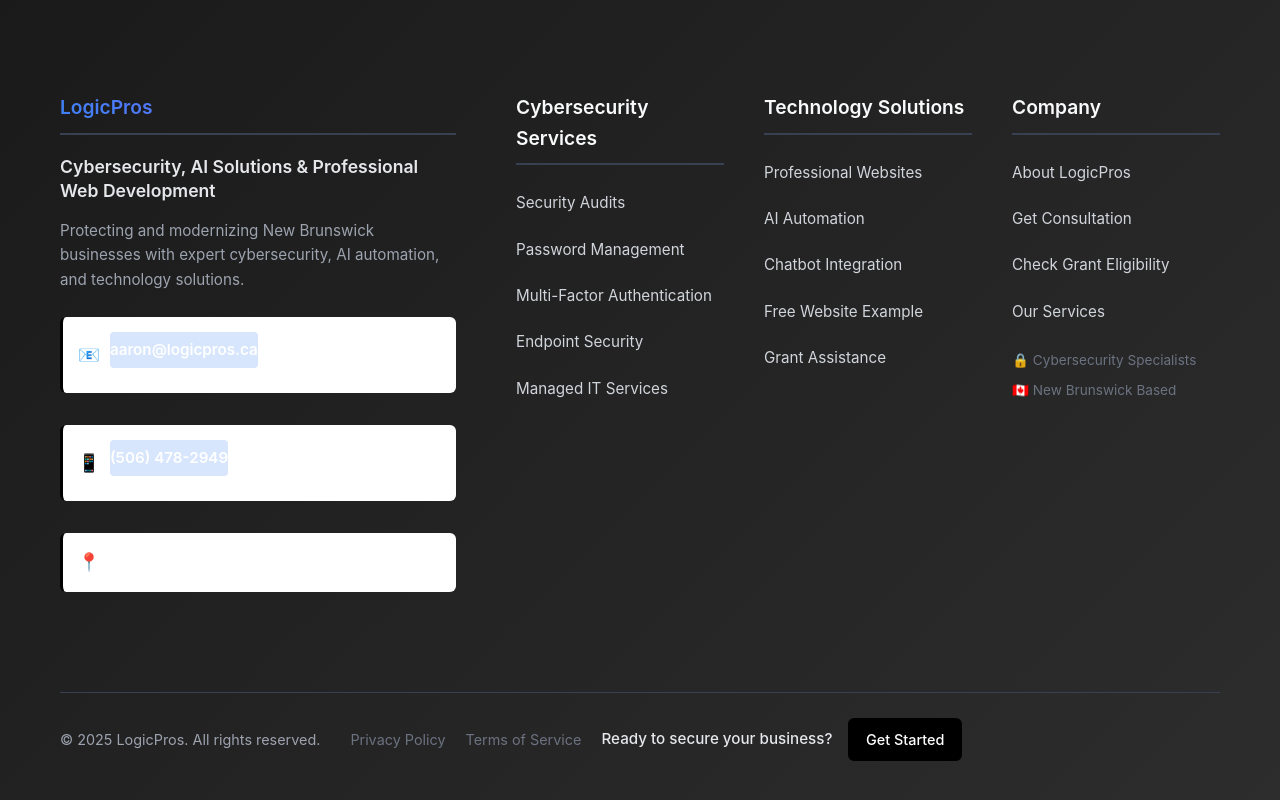
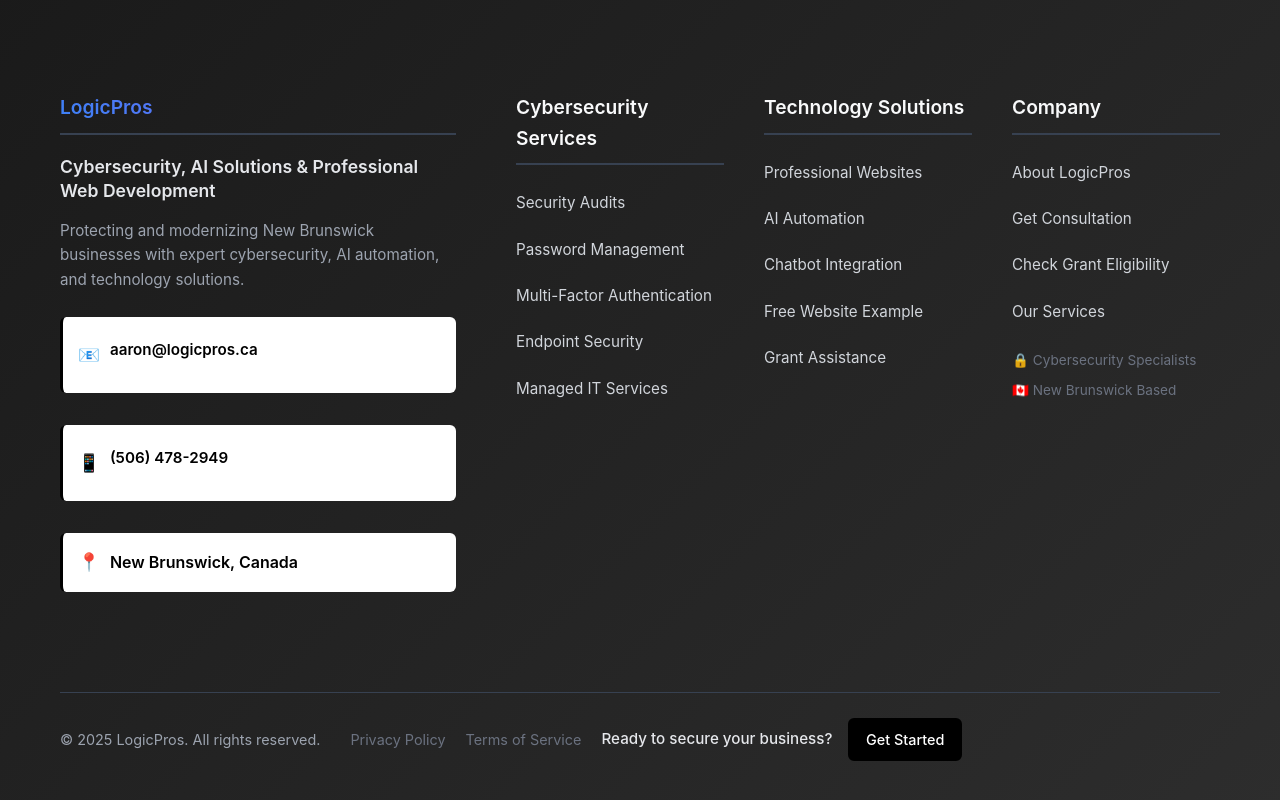
Before and after one commit to aaronthehef/LogicPros, a React (Create React App) app: page / in a window 1280 px wide. Shown: the part 8520-9320 px from the top of the page. Built offline with nearby package versions, Linux system fonts and the light colour scheme.

Commit message:
Make footer contact text black for better visibility

```diff
--- a/src/components/Footer.css
+++ b/src/components/Footer.css
@@ -70,21 +70,17 @@
 }
 
 .contact-item a {
-  color: #ffffff !important;
+  color: #000000 !important;
   text-decoration: none;
   font-weight: 600;
-  background-color: rgba(59, 130, 246, 0.2);
-  padding: 4px 8px;
-  border-radius: 4px;
 }
 
 .contact-item a:hover {
-  color: #ffffff !important;
-  background-color: rgba(59, 130, 246, 0.4);
+  color: #333333 !important;
 }
 
 .contact-item span:not(.contact-icon) {
-  color: #ffffff !important;
+  color: #000000 !important;
   font-weight: 600;
 }
 
```
